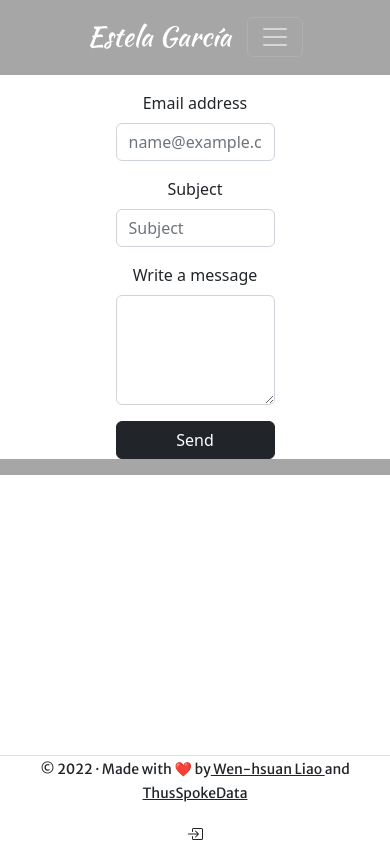
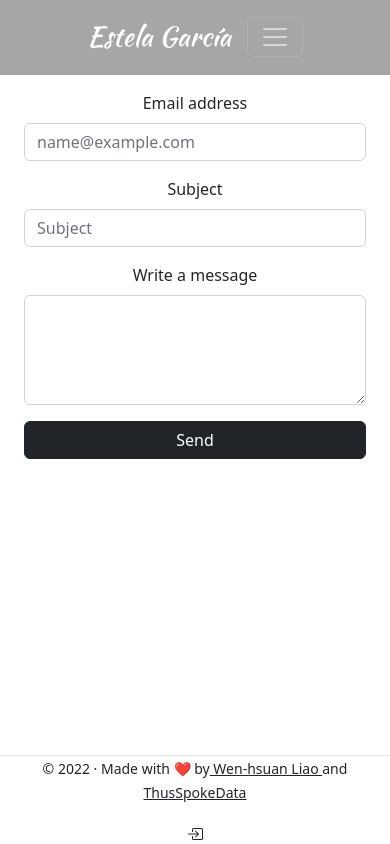
Before and after one commit to thusspokedata/estela-garcia-website, a React (Create React App) app in the folder client/: page /contact in a window 390 px wide. Built offline with nearby package versions, Linux system fonts and the light colour scheme.

Commit message:
contact page responsive, change font-weight on footer

```diff
--- a/client/src/components/ContactPage.js
+++ b/client/src/components/ContactPage.js
@@ -35,7 +35,7 @@ function ContactPage() {
 
   return (
     <Container className="d-flex justify-content-center mt-3">
-      <Row className="col-6">
+      <Row className="col-12 col-sm-12 col-lg-6">
         <Form action="/api/email/send-email" method="post">
           <Form.Group className="mb-3" controlId="exampleForm.ControlInput1">
             <Form.Label>Email address</Form.Label>
--- a/client/src/components/Footer.js
+++ b/client/src/components/Footer.js
@@ -2,18 +2,18 @@ function Footer() {
   const [name1, name2] = [" Wen-hsuan Liao ", " ThusSpokeData "];
 
   return (
-    <div className="navbar">
-      <footer class="bg-white fixed-bottom">
-        <div class="py-0 border-top">
-          <div class="container d-flex flex-column flex-sm-row justify-content-between">
-            <p class="copyright fs-6 fw-lighter">
+    <div>
+      <footer className="bg-white fixed-bottom">
+        <div className="py-0 border-top">
+          <div className="container d-flex flex-column flex-sm-row justify-content-between">
+            <p className="copyright fs-6 fw-lighter">
               <small>
                 © 2022 · Made with ❤️ by
                 <a
                   rel="nofollow"
                   href="https://www.linkedin.com/in/wen-hsuan-liao-berlin/"
                   target="_blank"
-                  class="text-dark"
+                  className="text-dark"
                 >
                   {name1}
                 </a>
@@ -22,7 +22,7 @@ function Footer() {
                   rel="nofollow"
                   href="https://thusspokedata.com/"
                   target="_blank"
-                  class="text-dark"
+                  className="text-dark"
                 >
                   {name2}
                 </a>
@@ -34,7 +34,7 @@ function Footer() {
                 width="16"
                 height="16"
                 fill="currentColor"
-                class="bi bi-box-arrow-in-right"
+                className="bi bi-box-arrow-in-right"
                 viewBox="0 0 16 16"
               >
                 <path
```
